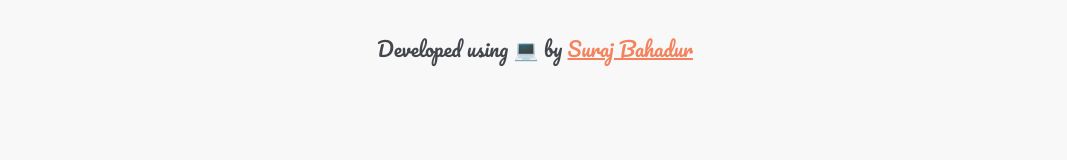
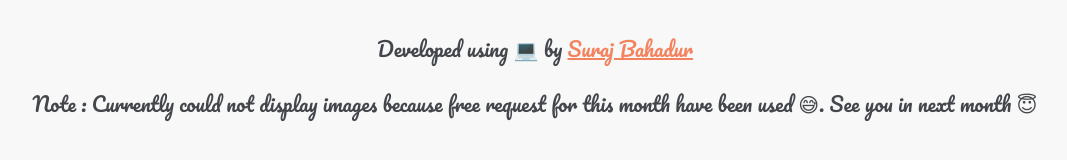
Before and after one commit to surajbahadur591/Perspective-Programmers-Mindset, a plain HTML site: page index.html in a window 1280 px wide. Shown: the part 208-368 px from the top of the page, without its empty margins (113-1180 px from the left). Drawn offline with nearby package versions, Linux system fonts and the light colour scheme; no server answers.

Commit message:
Update index.html

```diff
--- a/index.html
+++ b/index.html
@@ -27,6 +27,8 @@
 
     <br>
     <div class="textwidget">Developed using 💻 by <a id="link" href="https://surajbahadur.me"> Suraj Bahadur </a></div>
+    <p>Note : Currently could not display images because free request for this month have been used 😅. See you in next
+        month 😇 </p>
 
     <script src="https://code.jquery.com/jquery-3.4.1.min.js"
         integrity="sha256-CSXorXvZcTkaix6Yvo6HppcZGetbYMGWSFlBw8HfCJo=" crossorigin="anonymous"></script>
```
